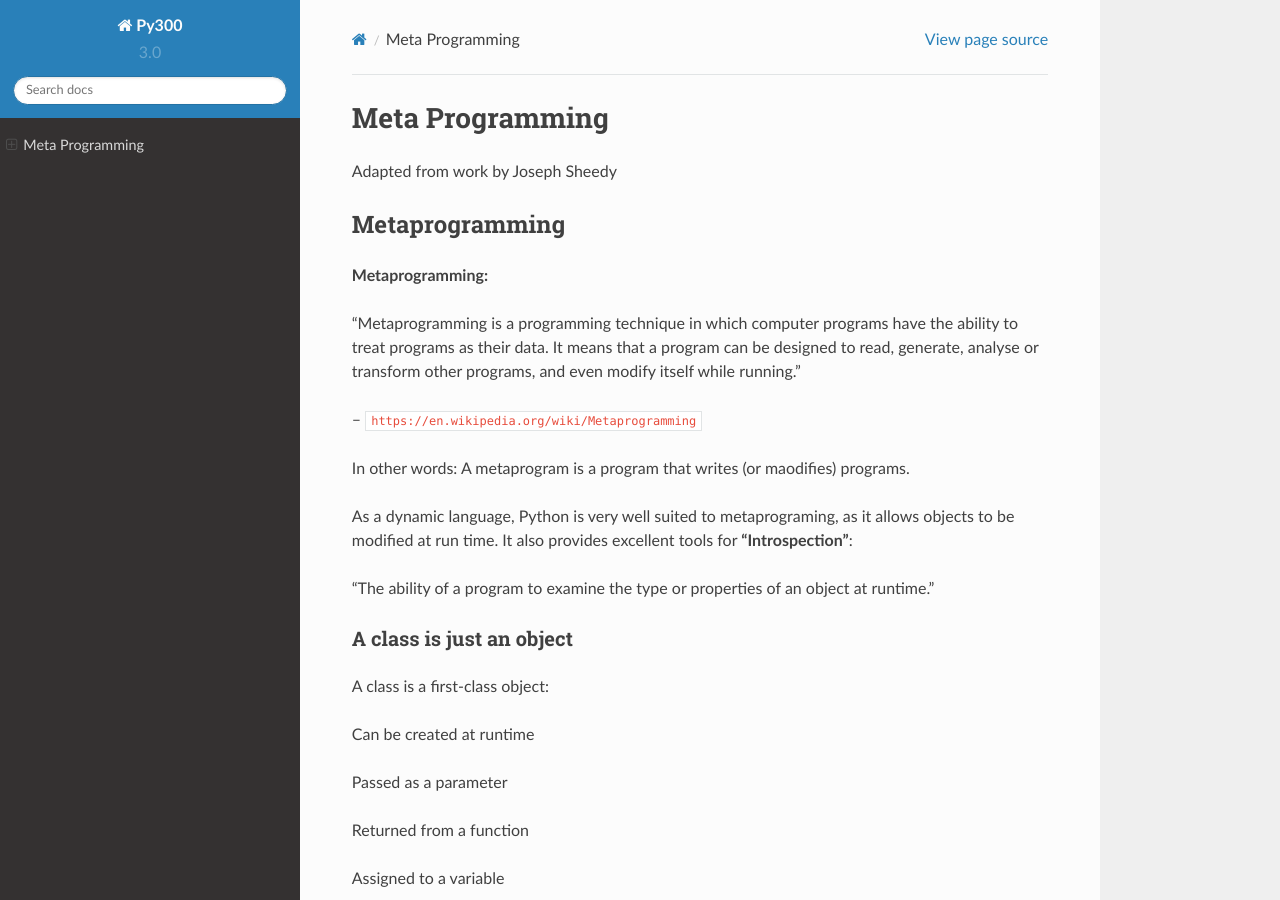
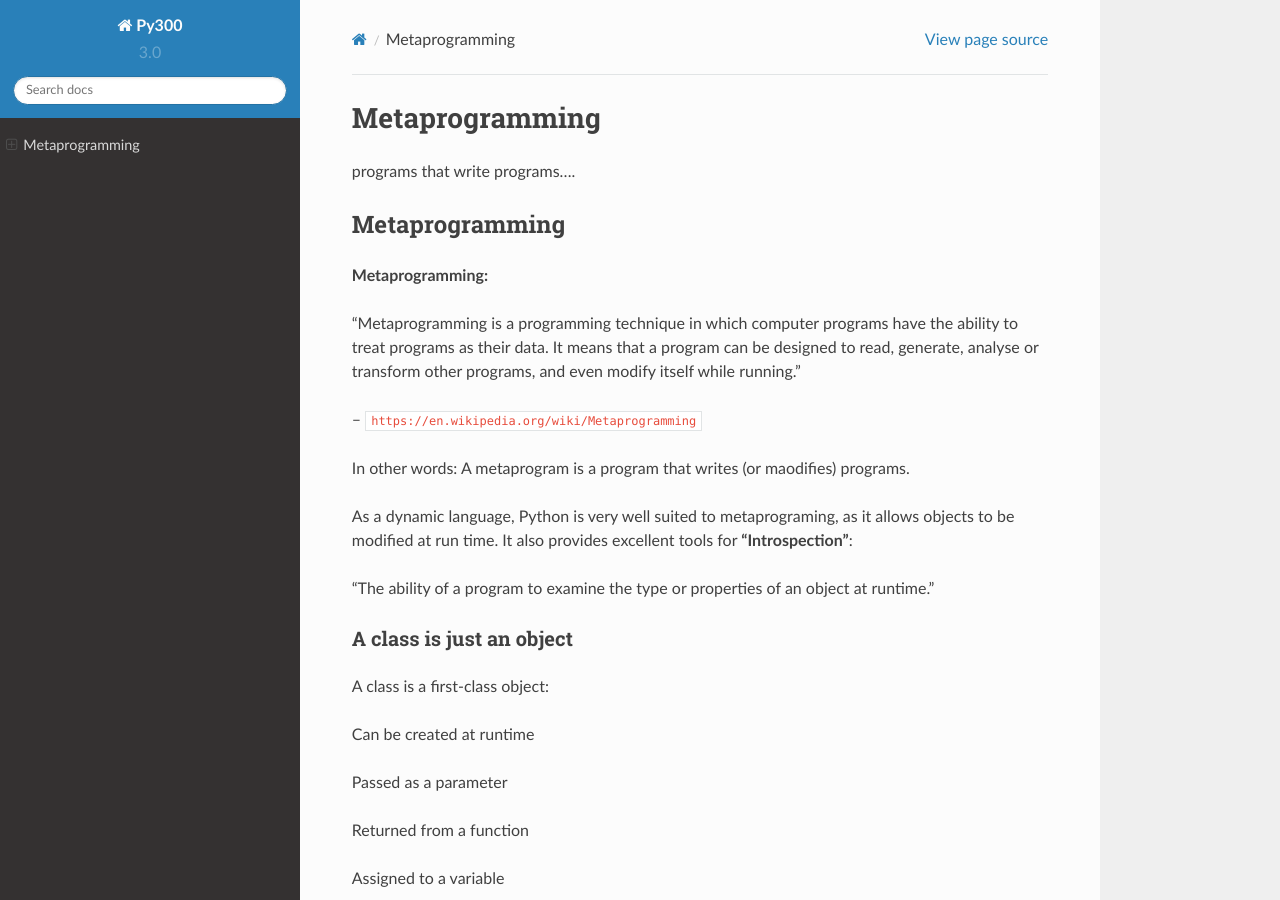
Before and after one commit to UWPCE-PythonCert/Py300, a Sphinx documentation site: the page built from source/metaclasses.rst, in a window 1280 px wide and 900 px high. Built offline with Sphinx 7.4.7 and the Read the Docs theme 2.0.0, drawn with Linux system fonts in a browser that asks for light colours; some of the changed text lies outside the part shown.

Commit message:
a bit of cleanup

```diff
--- a/source/metaclasses.rst
+++ b/source/metaclasses.rst
@@ -3,10 +3,10 @@
 .. _metaclasses:
 
 ################
-Meta Programming
+Metaprogramming
 ################
 
-Adapted from work by Joseph Sheedy
+programs that write programs....
 
 Metaprogramming
 ===============
```
Also changed, not shown: other parts of source/metaclasses.rst (+4 -0 lines).
